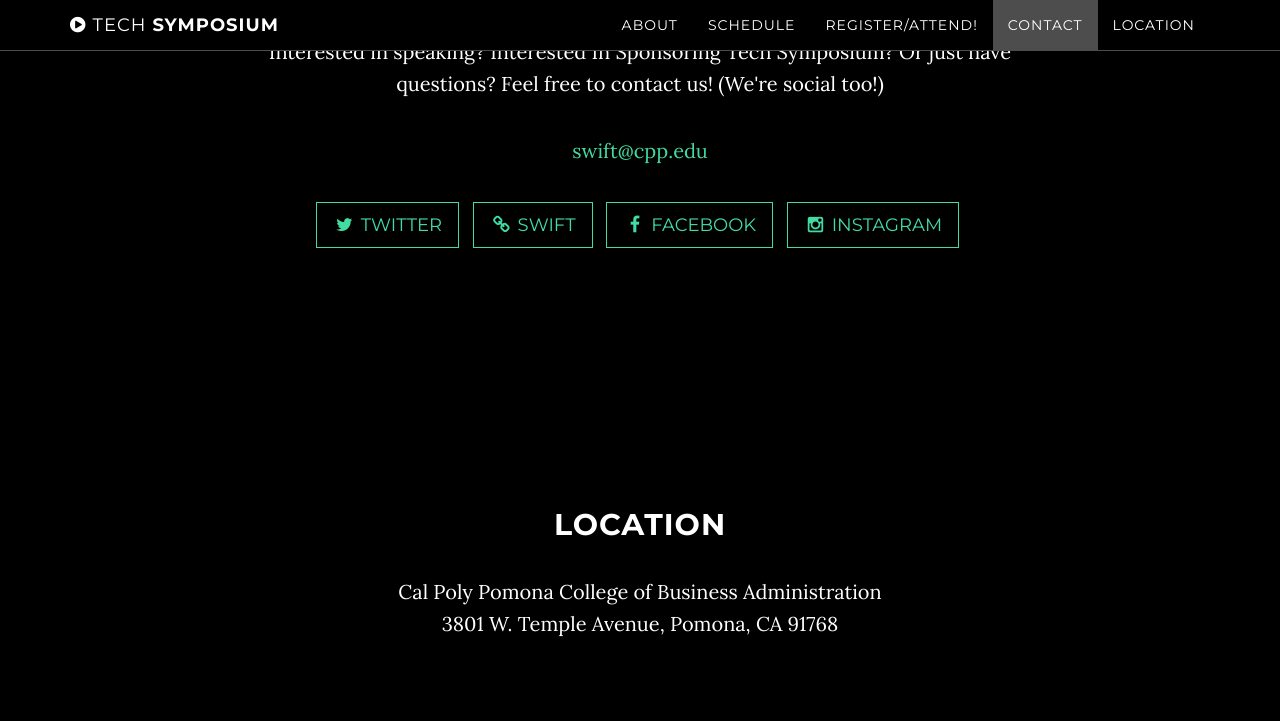
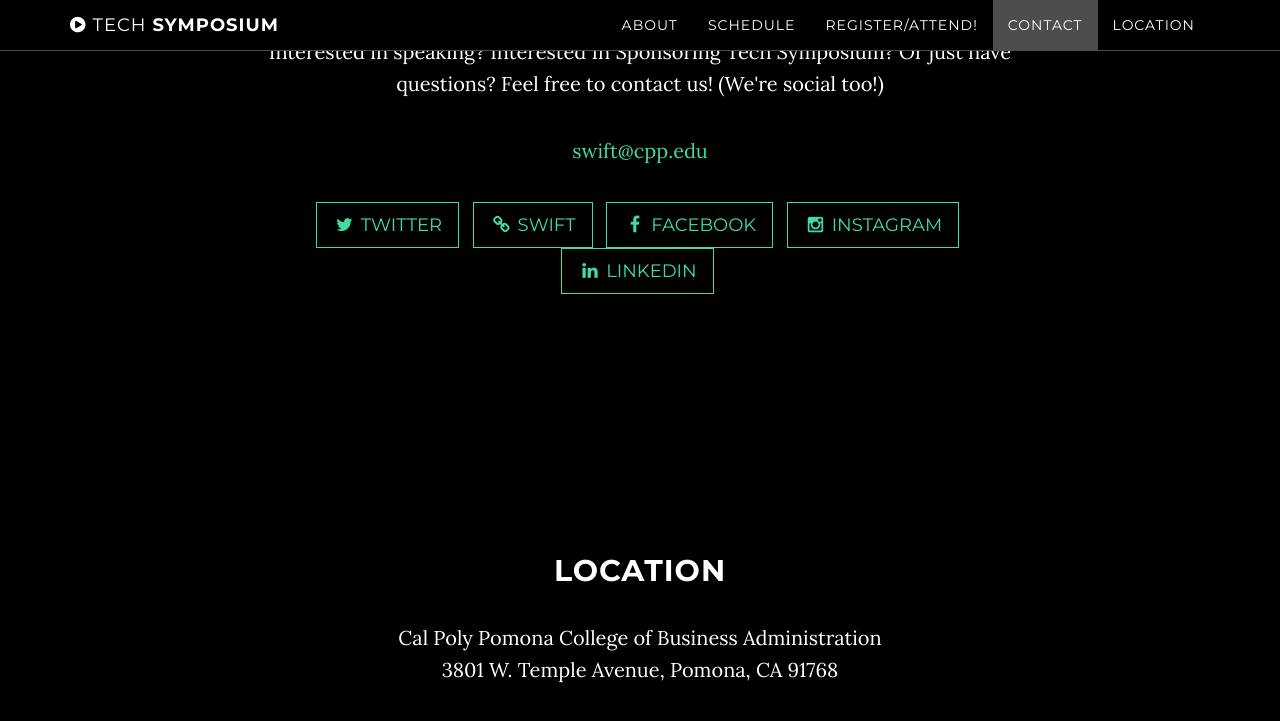
Before and after one commit to CalPolySWIFT/techsymposium-website, a Jekyll site: the page built from index.html, in a window 1280 px wide and 900 px high, scrolled down 3667 px, cut to the strip 0-721 px from the top of the window. Built offline with Jekyll 4.4.1, drawn with Linux system fonts in a browser that asks for light colours.

Commit message:
Update index.html

```diff
--- a/index.html
+++ b/index.html
@@ -158,6 +158,11 @@ mapurl: "https://www.google.com/maps/embed/v1/place?q=college%20of%20business%20
                         <i class="fa fa-instagram fa-fw"></i> <span class="network-name">Instagram</span>
                     </a>
                 </li>
+                <li>
+                    <a href="https://www.linkedin.com/company/calpolyswift/" class="btn btn-default btn-lg">
+                        <i class="fa fa-linkedin fa-fw"></i> <span class="network-name">LinkedIn</span>
+                    </a>
+                </li>
             </ul>
 
     </div>
```
